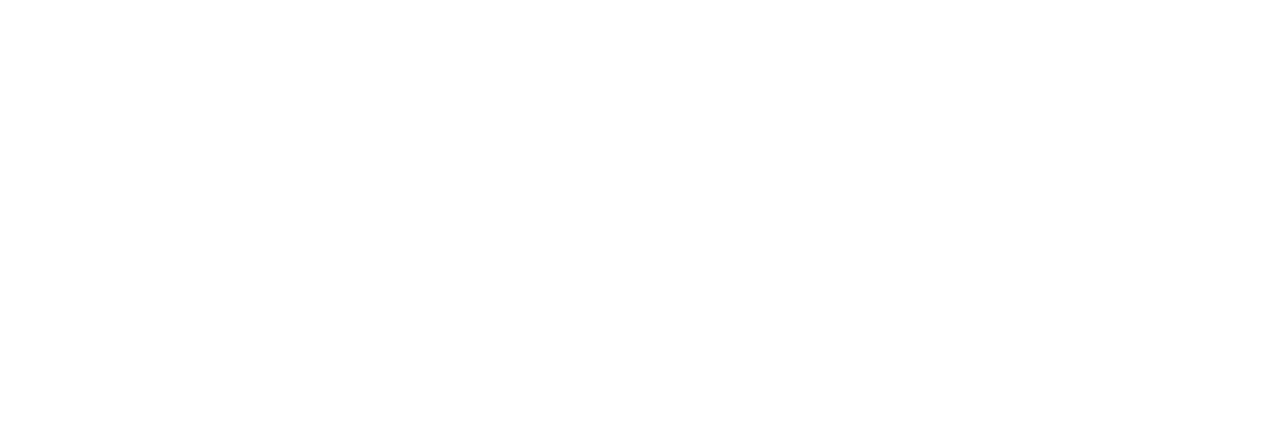
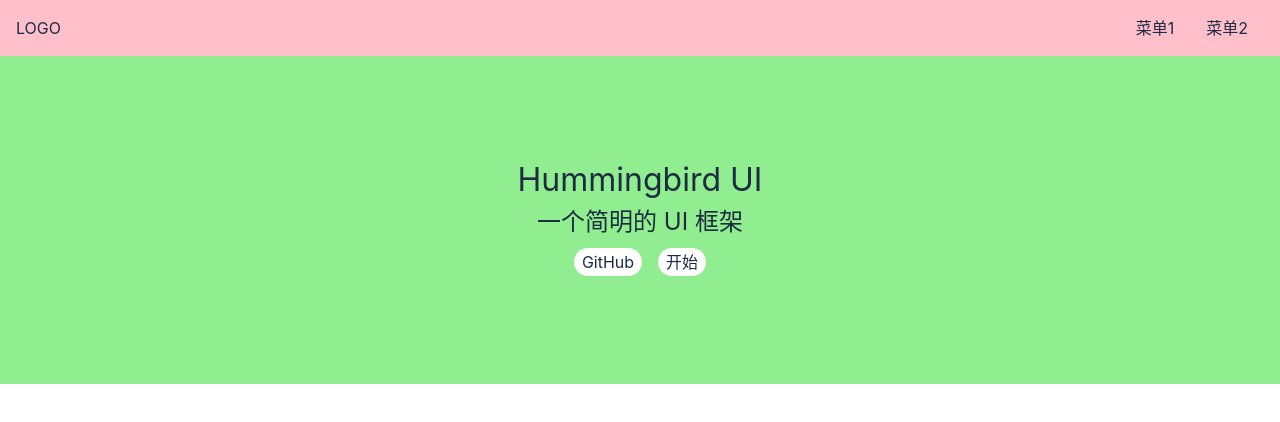
Before and after one commit to chenuvi/hummingbird-ui, a Vue app: page / in a window 1280 px wide. Before the commit this address had no page. Shown: the top 422 px of the page. Built offline with nearby package versions, Linux system fonts and the light colour scheme.

Commit message:
Home Doc 基本样式

```diff
--- a/src/index.scss
+++ b/src/index.scss
@@ -12,7 +12,7 @@
     text-decoration: none;
     color: inherit;
     &:hover {
-        text-decoration: underline;
+        border-bottom:1px solid;
         cursor: pointer;
     }
 }
--- a/src/main.ts
+++ b/src/main.ts
@@ -9,7 +9,7 @@
 const router = createRouter({
     history,
     routes: [
-        { path: '/home', component: Home },
+        { path: '/', component: Home },
         { path: '/doc', component: Doc },
     ]
 })
--- a/src/views/doc.vue
+++ b/src/views/doc.vue
@@ -1,13 +1,29 @@
 <template>
-  <div>
-      <Topnav />
+  <div class="doc-page">
+    <Topnav />
     <div class="topnav">
       <div class="logo"></div>
       <div class="menu"></div>
     </div>
     <div class="content">
-      <aside>边栏</aside>
-      <main>主内容</main>
+      <aside class="aside">
+        <h2>组件列表</h2>
+        <ol>
+          <li>
+            <router-link to="/doc/swich">Switch 组件</router-link>
+          </li>
+          <li>
+            <router-link to="/doc/button">Button 组件</router-link>
+          </li>
+          <li>
+            <router-link to="/doc/dialog">Dialog 组件</router-link>
+          </li>
+          <li>
+            <router-link to="/doc/tabs">Tabs 组件</router-link>
+          </li>
+        </ol>
+      </aside>
+      <main class="main">主内容</main>
     </div>
   </div>
 </template>
@@ -24,4 +40,21 @@
 };
 </script>
 
-<style lang="scss" scoped></style>
+<style lang="scss" scoped>
+.doc-page {
+  .content {
+    display: flex;
+    .aside {
+      background: lightgreen;
+      width: 150px;
+      padding: 20px 16px;
+      position: relative;
+    }
+    .main {
+      flex-grow: 1;
+      order: 1;
+      background: red;
+    }
+  }
+}
+</style>
--- a/src/views/home.vue
+++ b/src/views/home.vue
@@ -1,16 +1,12 @@
 <template>
   <div>
     <Topnav />
-    <div class="topnav">
-      <div class="logo"></div>
-      <div class="menu"></div>
-    </div>
     <div class="banner">
-      <h1>轱辘UI</h1>
-      <h2>一个厉害的 UI 框架</h2>
+      <h1>Hummingbird UI</h1>
+      <h2>一个简明的 UI 框架</h2>
       <p class="actions">
         <a>GitHub</a>
-        <a>开始</a>
+        <router-link to="/doc"> 开始</router-link>
       </p>
     </div>
   </div>
@@ -20,7 +16,7 @@
 import Topnav from "../components/topnav.vue";
 export default {
   components: {
-    Topnav
+    Topnav,
   },
   setup() {
     return {};
@@ -28,4 +24,26 @@
 };
 </script>
 
-<style lang="scss" scoped></style>
+<style lang="scss" scoped>
+.banner {
+  padding: 100px 0;
+  display: flex;
+  justify-content: center;
+  align-items: center;
+  flex-direction: column;
+  background: lightgreen;
+  > .actions{
+    padding: 8px 0;
+    a {
+      margin:0 8px;
+      background: #fff;
+      display: inline-block;
+      $h: 28px;
+      height: $h;
+      line-height: $h;
+      border-radius: $h/2;
+      padding: 0 8px;
+    }
+  }
+}
+</style>
```
